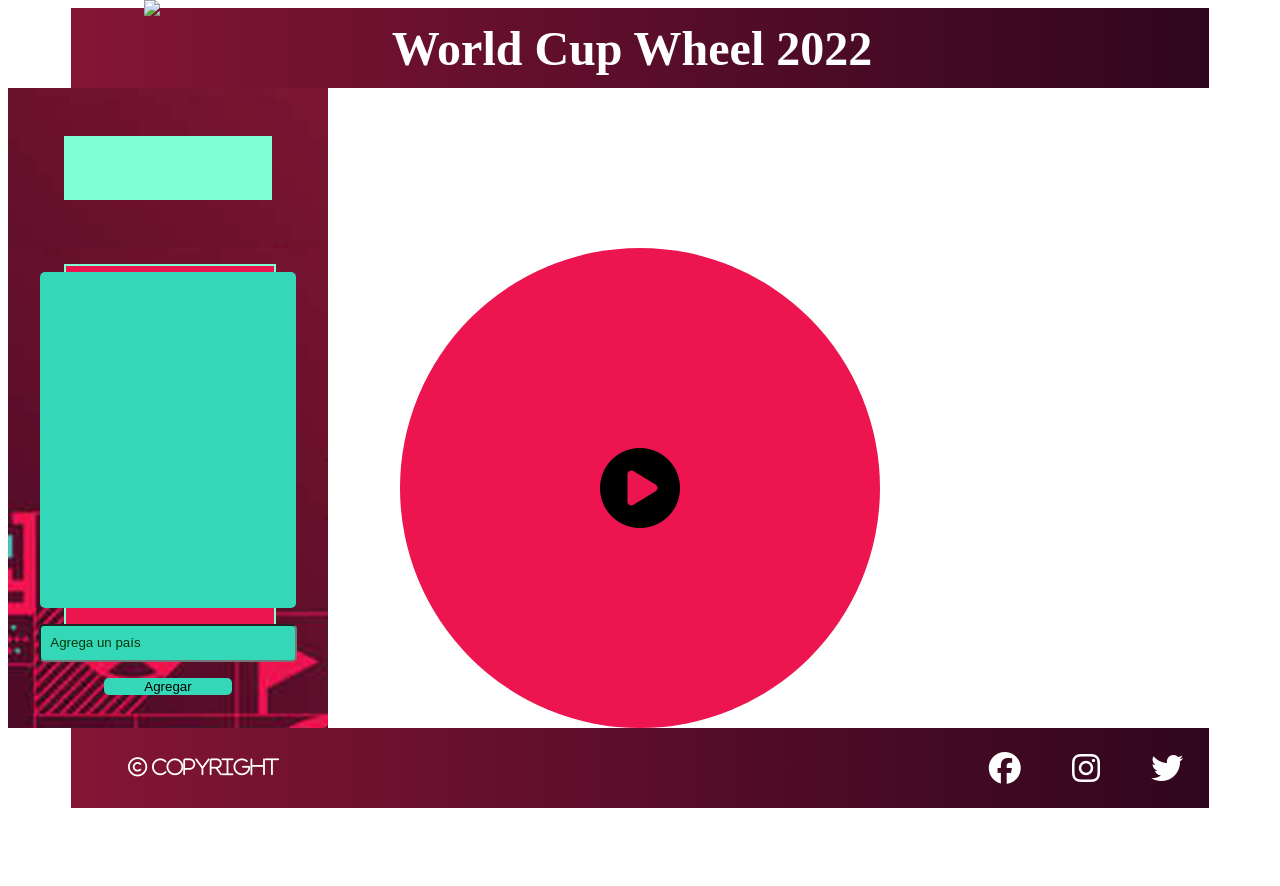
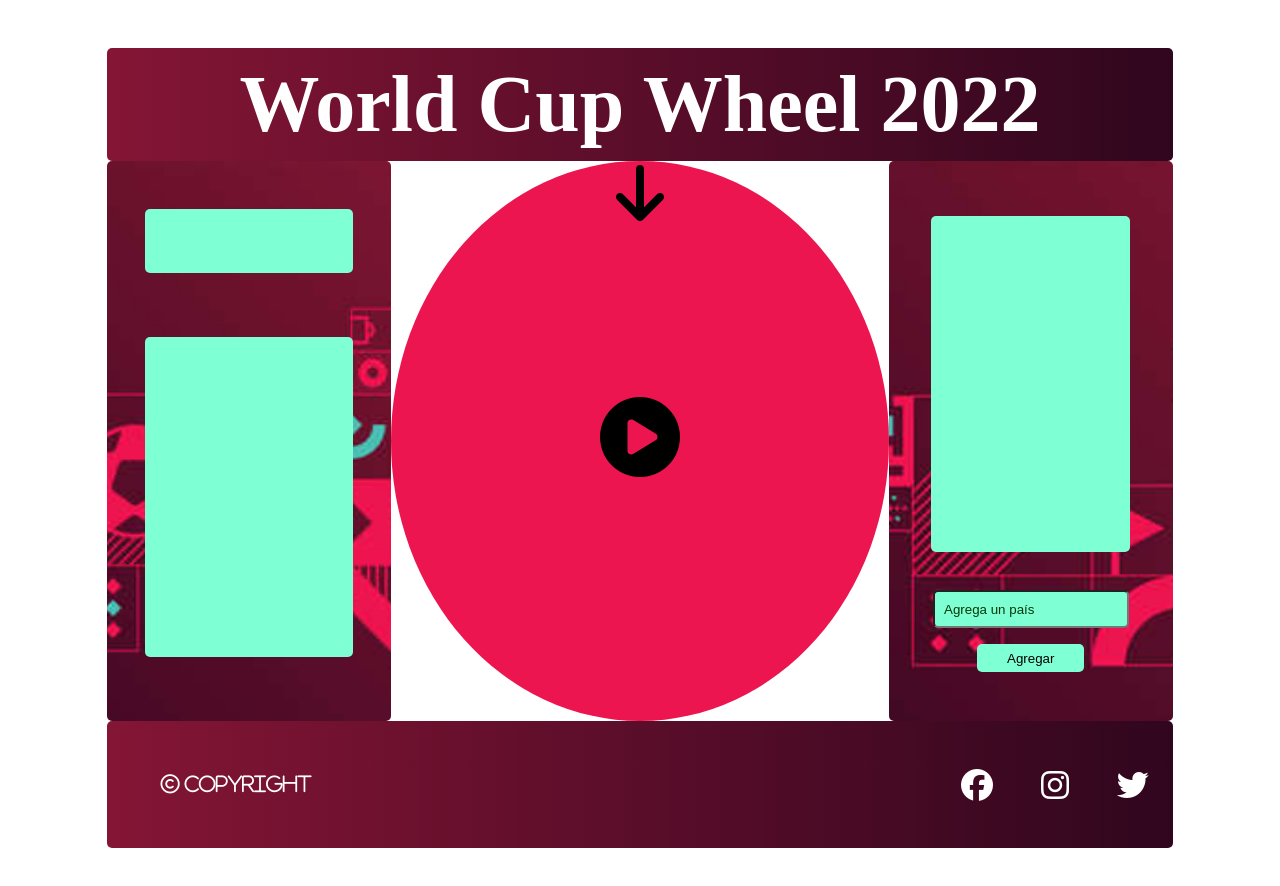
Before and after one commit to diegofred10/world-cup-wheel, a website built with Vite: page src/index.html in a window 1280 px wide. Before the commit the page ends 816 px from the top, so only its background shows below. Built offline with nearby package versions, Linux system fonts and the light colour scheme; files whose address does not match are found by name; a web font is replaced by a local one.

Commit message:
retocando diseño

```diff
--- a/src/index.html
+++ b/src/index.html
@@ -14,9 +14,8 @@
 <body>
   <header>
     <h1>World Cup Wheel 2022 </h1>
-    <img src="assets/png-transparent-world-cup-world-cup-cup-trophy-thumbnail.png">
-
   </header>
+  <main class="content">
   <section class="container-winners">
     <div class="last-winner">
       <div class="winners-list"></div>
@@ -24,10 +23,8 @@
   </section>
 
   <section class="wheel">
-    <div class="img">
+    <i class="fa-solid fa-arrow-down icon-arrow"></i>
       <i class="fa-solid fa-circle-play icono-play"></i>
-
-    </div>
   </section>
   </div>
 
@@ -45,6 +42,7 @@
       <button class="add-country-button">Agregar</button>
     </div>
   </section>
+  </main>
   <footer>
     <div id="copyright">
         <i class="fa-regular fa-copyright icon-copy"> copyright</i>
--- a/src/sass/_header.scss
+++ b/src/sass/_header.scss
@@ -1,19 +1,25 @@
 @font-face {
   font-family: "quatar";
-    src: url("../assets/fonts/Qatar2022/Qatar2022Arabic-Bold.ttf")
+  src: url("../assets/fonts/Qatar2022/Qatar2022Arabic-Bold.ttf");
 }
 
 h1 {
   font-family: "quatar";
   color: white;
   text-align: center;
-    font-size: 3em;
+  font-size: 5em;
 }
 
-header{
-    height: 5em;
-    background: rgb(132,21,53);
-background: linear-gradient(90deg, rgba(132,21,53,1) 0%, rgba(48,6,30,1) 100%, rgba(0,212,255,1) 100%);
+header {
+  border-radius: 5px;
+  height: 10em;
+  background: rgb(132, 21, 53);
+  background: linear-gradient(
+    90deg,
+    rgba(132, 21, 53, 1) 0%,
+    rgba(48, 6, 30, 1) 100%,
+    rgba(0, 212, 255, 1) 100%
+  );
   width: 90%;
   display: flex;
   justify-content: center;
--- a/src/sass/boxResultados.scss
+++ b/src/sass/boxResultados.scss
@@ -2,7 +2,7 @@
 
 .container-results {
   font-family: "opensans";
-    height: 30em;
+  height: 35em;
   width: 20em;
   background-image: url("../assets/FondoResultadoss.png");
   background-repeat: no-repeat;
@@ -10,40 +10,40 @@
   border-radius: 5px;
   display: flex;
   flex-direction: column;
-    justify-content:space-around;
+  justify-content: space-around;
   align-items: center;
 
   .container-countries-and-icons {
-    height: 70%;
-    width: 80%;
-    background-color: #34D7B8;
+    height: 60%;
+    width: 70%;
+    background-color: aquamarine;
     border-radius: 5px;
-    margin-top: 1em;
+    margin-top: 2.2em;
     .list-countries {
-    list-style: none    ;
+      list-style: none;
     }
   }
 
   .container-add-countries {
     display: flex;
     flex-direction: column;
-        justify-content:flex-start;
+    justify-content: flex-start;
     align-items: center;
     height: 20%;
-        width: 80%;
+    width: 75%;
     .input-country {
       width: 92%;
-        background-color: #34D7B8;
+      background-color: aquamarine;
       margin-bottom: 1.2em;
-        padding: .7em;
+      padding: 0.7em;
       border-radius: 5px;
       &::placeholder {
         color: rgb(8, 55, 8);
       }
-
     }
     .add-country-button {
-        background-color: #34D7B8;
+      background-color: aquamarine;
+      padding: 0.5em;
       cursor: pointer;
       width: 50%;
       border-radius: 5px;
@@ -51,8 +51,6 @@
       &:hover {
         background-color: #22927d;
       }
-
-        }
-
     }
   }
+}
--- a/src/sass/container1.scss
+++ b/src/sass/container1.scss
@@ -1,17 +1,18 @@
 .container-winners {
-width: 20em ;
-height: 40em;
+  width: 20em;
+  height: 35em;
   background-image: url("../assets/fondo-ganadores.png");
   background-repeat: no-repeat;
   background-size: cover;
   background-position: 65%;
+  border-radius: 5px;
   display: flex;
   justify-content: center;
-
 }
 
 .last-winner {
-    width: 13em ;
+  border-radius: 5px;
+  width: 13em;
   height: 4em;
   background-color: aquamarine;
   align-self: start;
@@ -19,10 +20,10 @@ justify-content: center;
 }
 
 .winners-list {
+  border-radius: 5px;
   width: 13em;
-    height: 24em;
-    background-color: #EC1550;
+  height: 20em;
+  background-color: aquamarine;
   align-self: start;
   margin-top: 8em;
-    border: 2px solid aquamarine;
 }
--- a/src/sass/footer.scss
+++ b/src/sass/footer.scss
@@ -1,40 +1,45 @@
-footer{
+footer {
+  border-radius: 5px;
   width: 90%;
-    height: 5em;
+  height: 8em;
   display: flex;
   flex-direction: row;
   justify-content: space-between;
   align-items: center;
   color: white;
-    background: rgb(132,21,53);
-    background: linear-gradient(90deg, rgba(132,21,53,1) 0%, rgba(48,6,30,1) 100%, rgba(0,212,255,1) 100%);
-    ;
+  background: rgb(132, 21, 53);
+  background: linear-gradient(
+    90deg,
+    rgba(132, 21, 53, 1) 0%,
+    rgba(48, 6, 30, 1) 100%,
+    rgba(0, 212, 255, 1) 100%
+  );
   margin: 0 auto;
 }
 
-#copyright{
+#copyright {
   width: 45%;
   margin: 5%;
 }
 
-#social-media{
+#social-media {
   width: 45%;
   display: flex;
   flex-direction: row;
   justify-content: flex-end;
 }
 
-.icon{
+.icon {
   font-size: 2em;
 }
-.icon-copy{
+.icon-copy {
   font-size: 1.2em;
 }
-.fa-brands{
+.fa-brands {
   margin: 5%;
 }
 
-.fa-brands:hover{
+.fa-brands:hover {
   transform: translateY(-5px);
   cursor: pointer;
 }
--- a/src/sass/styles.scss
+++ b/src/sass/styles.scss
@@ -3,4 +3,26 @@
 @use "./wheel.scss";
 @use "./boxResultados.scss";
 @use "./fonts";
-@use"footer";
+@use "footer";
+
+* {
+  margin: 0;
+  padding: 0;
+  box-sizing: border-box;
+}
+
+body {
+  margin: 3em;
+  display: flex;
+  flex-direction: column;
+  justify-content: space-between;
+  height: 100vh;
+}
+
+.content {
+  display: flex;
+  justify-content: space-between;
+  //   align-items: start;
+  width: 90%;
+  margin: 0 auto;
+}
--- a/src/sass/wheel.scss
+++ b/src/sass/wheel.scss
@@ -1,21 +1,21 @@
 .wheel {
-    width:30em;
-    height:30em;
-    background-color: #EC1550;
+  width: 35em;
+  height: 35em;
+  background-color: #ec1550;
   border-radius: 50%;
-    margin: -30em auto;
   display: flex;
+  flex-direction: column;
   align-items: center;
-    justify-content: center;
+  justify-content: space-between;
 }
 
 .play {
   border-radius: 50%;
 }
 
-.img{
-    width:10em;
-    height:10em;
+.img {
+  width: 10em;
+  height: 10em;
   display: flex;
   align-items: center;
   justify-content: center;
@@ -23,9 +23,20 @@
 
 .icono-play {
   font-size: 5em;
+  height: 58%;
   cursor: pointer;
+  align-self: center;
+  //   justify-self: center;
   &:hover {
-        color: #34D7B8;
+    color: #34d7b8;
+  }
 }
 
+.icon-arrow {
+  font-size: 4em;
+  justify-self: start;
+  // align-self: start;
+  //   justify-self: center;
+  //   position: relative;
+  //   left: 14%;
 }
```
Lines whose indentation alone changed are shown as unchanged.
